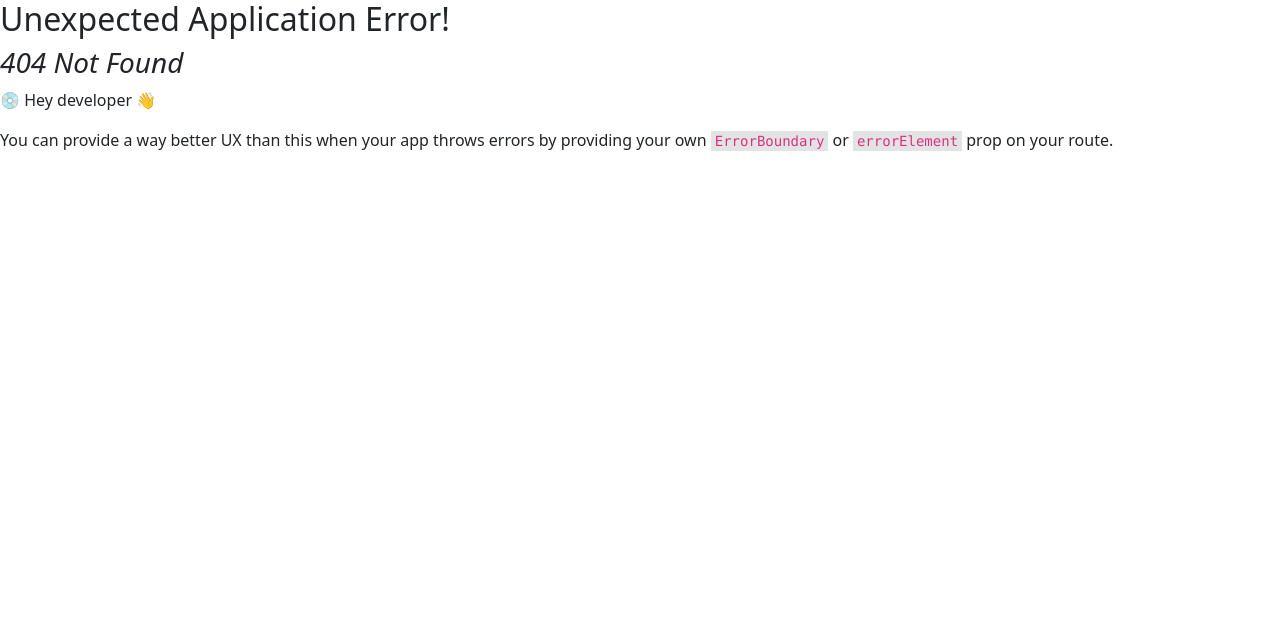
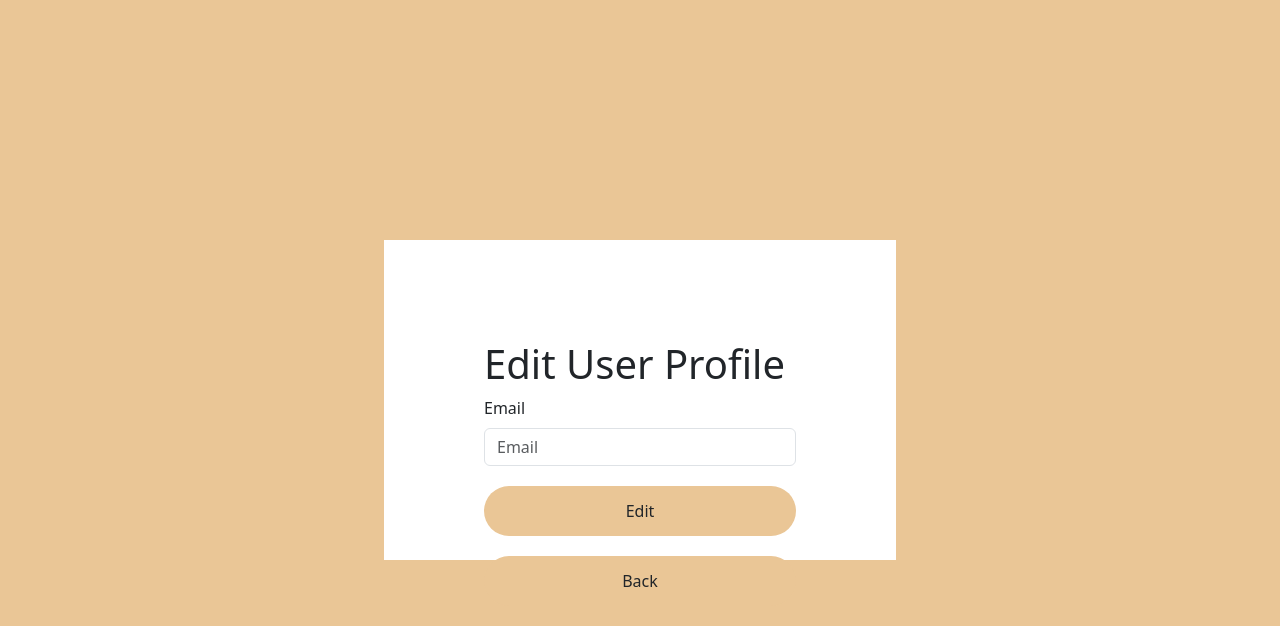
Before and after one commit to nien11102002/AdvancedWeb_FinalProject_FE, a React (Vite) app: page /user-profile in a window 1280 px wide. Before the commit this address had no page. Shown: the top 626 px of the page. Built offline with nearby package versions, Linux system fonts and the light colour scheme.

Commit message:
UserProfile UI

```diff
--- /dev/null
+++ b/src/css/UserProfile.css
@@ -0,0 +1,14 @@
+.user-profile-screen {
+    background-color: white;
+    padding: 100px;
+    width: 40%;
+    height: 40%;
+    top: 50%;
+    left: 50%;
+    transform: translate(-50%, -50%);
+    position: absolute;
+}
+
+body {
+    background-color: #EAC696;
+}
--- a/src/main.jsx
+++ b/src/main.jsx
@@ -9,6 +9,7 @@ import LandingPage from "./routes/LandingPage";
 import LoginScreen from "./routes/LoginScreen";
 import RegisterScreen from "./routes/RegisterScreen";
 import HomePage from "./routes/HomePage";
+import UserProfile from "./routes/UserProfile";
 
 const router = createBrowserRouter([
   {
@@ -27,6 +28,10 @@ const router = createBrowserRouter([
     path: "/register",
     element: <RegisterScreen/>,
   },
+  {
+    path: "/user-profile",
+    element: <UserProfile/>,
+  },
 ]);
 
 ReactDOM.createRoot(document.getElementById("root")).render(
--- a/src/routes/HomePage.jsx
+++ b/src/routes/HomePage.jsx
@@ -34,7 +34,7 @@ function HomePage() {
         if(authenticated)
         return (
             <NavDropdown title="Hi" id="basic-nav-dropdown">
-                <NavDropdown.Item href="/">User Profile</NavDropdown.Item>
+                <NavDropdown.Item href="/user-profile">User Profile</NavDropdown.Item>
                 <NavDropdown.Item href="/home" onClick={LogOutHandle}>Log out</NavDropdown.Item>
             </NavDropdown>
 
--- a/src/routes/UserProfile.jsx
+++ b/src/routes/UserProfile.jsx
@@ -1,9 +1,36 @@
-import React from 'react';
+import React, { useEffect, useState } from 'react';
+import { Button, Form } from 'react-bootstrap';
+import { useNavigate } from 'react-router-dom';
+import '../css/UserProfile.css'
+import 'bootstrap/dist/css/bootstrap.min.css';
 
 function UserProfile(props) {
+    const navigate=useNavigate()
+    const [email,setEmail]=useState(localStorage.getItem('email'))
+    const EditHandle=event=>{
+        event.preventDefault();
+
+    }
+
+    const BackHandle=()=>{
+        let path='/home';
+        navigate(path)
+    }
     return (
-        <div>
-
+        <div className='user-profile-screen'>
+            <h1>Edit User Profile</h1>
+            <Form className='edit-profile-form mx-auto'>
+                <Form.Group >
+                    <Form.Label>Email</Form.Label>
+                    <Form.Control type='email' placeholder='Email' value={email} onChange={event => setEmail(event.target.value)}></Form.Control>
+                    <Button variant='color'
+                            className='register-button'
+                            onClick={EditHandle}>Edit</Button>
+                    <Button variant='color'
+                            className='register-button'
+                            onClick={BackHandle}>Back</Button>
+                </Form.Group>
+            </Form>
         </div>
     );
 }
```
